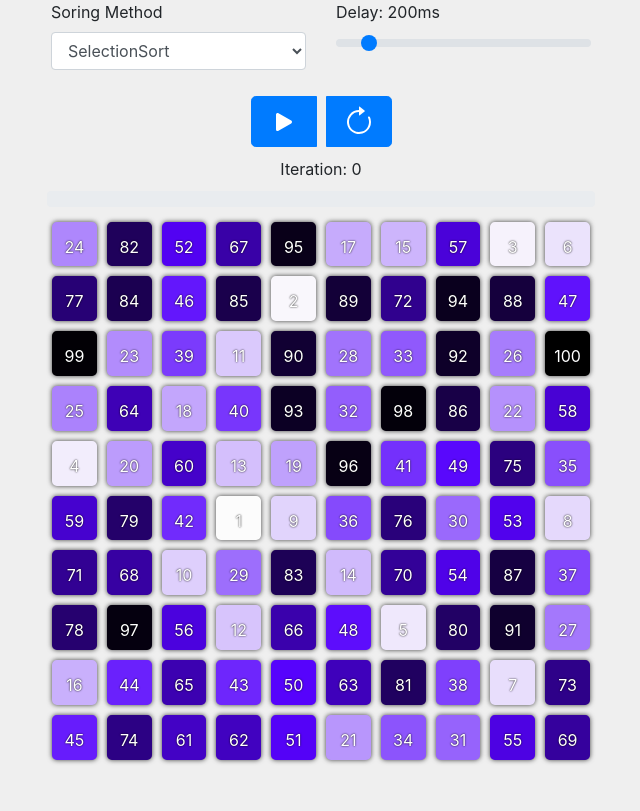
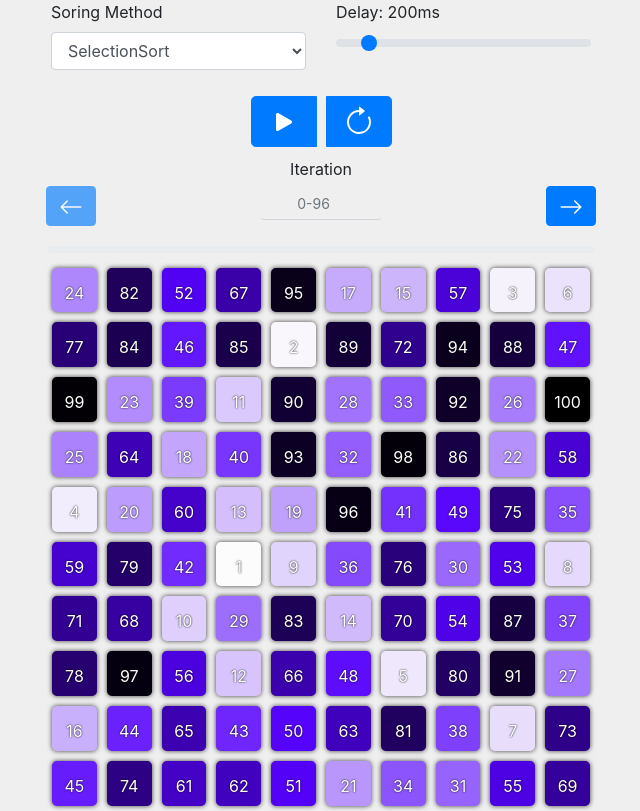
Before and after one commit to georgelioris/algovis, a React (Create React App) app: page / in a window 1280 px wide. Shown: the whole page, without its empty margins (319-959 px from the left). Built offline with nearby package versions, Linux system fonts and the light colour scheme.

Commit message:
Added Iteration component

```diff
--- a/src/App.jsx
+++ b/src/App.jsx
@@ -33,6 +33,20 @@ function App() {
     }
   }
 
+  function handleIndexChange(operation, value) {
+    if (operation === 0 && !Number.isNaN(value)) {
+      if (value < 0 || value > lastIndex) {
+        index.current = lastIndex;
+      } else index.current = value || 0;
+    } else if (operation === 1 && index.current + 1 <= lastIndex) {
+      index.current += 1;
+      setValues(data[index.current]);
+    } else if (operation === -1 && index.current - 1 >= 0) {
+      index.current -= 1;
+    }
+    setValues(data[index.current]);
+  }
+
   function handleSpeedChange(val) {
     speed.current = Number(val);
   }
@@ -58,9 +72,9 @@ function App() {
     }
   }
 
-  useEffect(() => {
-    console.log(unsortedNums);
-  }, [unsortedNums]);
+  // useEffect(() => {
+  //   console.log(index.current === lastIndex - 1);
+  // });
 
   return (
     <Page
@@ -75,6 +89,7 @@ function App() {
         setSortingMethod,
         data,
         index,
+        handleIndexChange,
         values
       }}
     />
--- /dev/null
+++ b/src/components/Iteration.jsx
@@ -0,0 +1,71 @@
+import React from 'react';
+import PropTypes from 'prop-types';
+import { ArrowLeft, ArrowRight } from 'react-bootstrap-icons';
+import Button from 'react-bootstrap/Button';
+import Col from 'react-bootstrap/Col';
+import Container from 'react-bootstrap/Container';
+import Form from 'react-bootstrap/Form';
+import Row from 'react-bootstrap/Row';
+
+const Iteration = ({ index, handleIndexChange, data }) => {
+  const disableButton = () => index.current - 1 < 0;
+  return (
+    <Container style={{ maxWidth: '37.5rem' }}>
+      <Row>
+        <Col className="align-self-end">
+          <Button
+            disabled={disableButton()}
+            lable="+1"
+            className="controls"
+            variant="primary"
+            onClick={() => {
+              handleIndexChange(-1);
+            }}
+          >
+            <ArrowLeft size={24} />
+          </Button>
+        </Col>
+        <Col align="center" xs md lg="3">
+          <Form onSubmit={(e) => e.preventDefault()}>
+            <Form.Group>
+              <Form.Label>Iteration</Form.Label>
+              <Form.Control
+                className="text-center border-top-0 border-left-0 border-right-0"
+                style={{ background: '#efefef' }}
+                type="number"
+                size="sm"
+                placeholder={`0-${Object.keys(data).length - 1}`}
+                value={index.current || ''}
+                onChange={(e) => {
+                  handleIndexChange(0, Number(e.target.value));
+                }}
+              />
+            </Form.Group>
+          </Form>
+        </Col>
+        <Col align="right" className="align-self-end">
+          <Button
+            lable="+1"
+            className="controls"
+            variant="primary"
+            onClick={() => {
+              handleIndexChange(1);
+            }}
+          >
+            <ArrowRight size={24} />
+          </Button>
+        </Col>
+      </Row>
+    </Container>
+  );
+};
+
+Iteration.propTypes = {
+  index: PropTypes.shape({
+    current: PropTypes.number
+  }).isRequired,
+  handleIndexChange: PropTypes.func.isRequired,
+  data: PropTypes.objectOf(PropTypes.object).isRequired
+};
+
+export default Iteration;
--- a/src/containers/Page.jsx
+++ b/src/containers/Page.jsx
@@ -3,17 +3,16 @@ import PropTypes from 'prop-types';
 import ProgressBar from 'react-bootstrap/ProgressBar';
 import Controls from '../components/Controls';
 import DataContainer from '../components/DataContainer';
+import Iteration from '../components/Iteration';
 
-const Page = ({ props: { index, data, values, playing }, props }) => (
+const Page = ({ props: { index, data, values }, props }) => (
   <div className="container">
     <div className="row d-flex justify-content-center">
       <Controls {...props} />
     </div>
     <div className="row d-flex justify-content-center" />
 
-    <div className="row  d-flex justify-content-center">
-      <div>{`Iteration: ${index.current}`}</div>
-    </div>
+    <Iteration {...props} />
     <div
       className="row d-flex justify-content-center"
       style={{
@@ -24,8 +23,8 @@ const Page = ({ props: { index, data, values, playing }, props }) => (
       }}
     >
       <ProgressBar
-        now={Math.round((index.current * 100) / Object.keys(data).length)}
-        animated={playing}
+        style={{ height: '7px' }}
+        now={Math.round((index.current * 100) / (Object.keys(data).length - 1))}
       />
     </div>
     <DataContainer {...values} />
```
